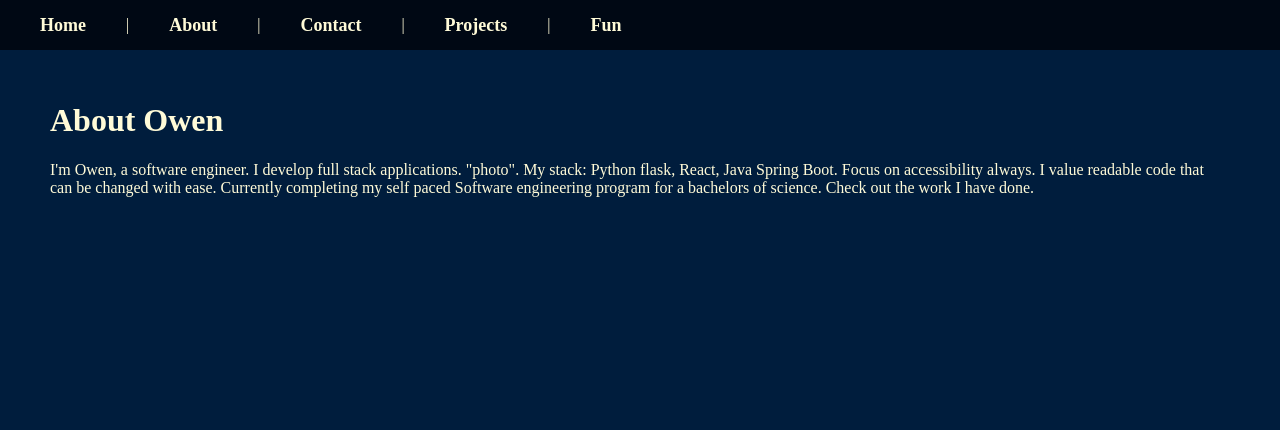
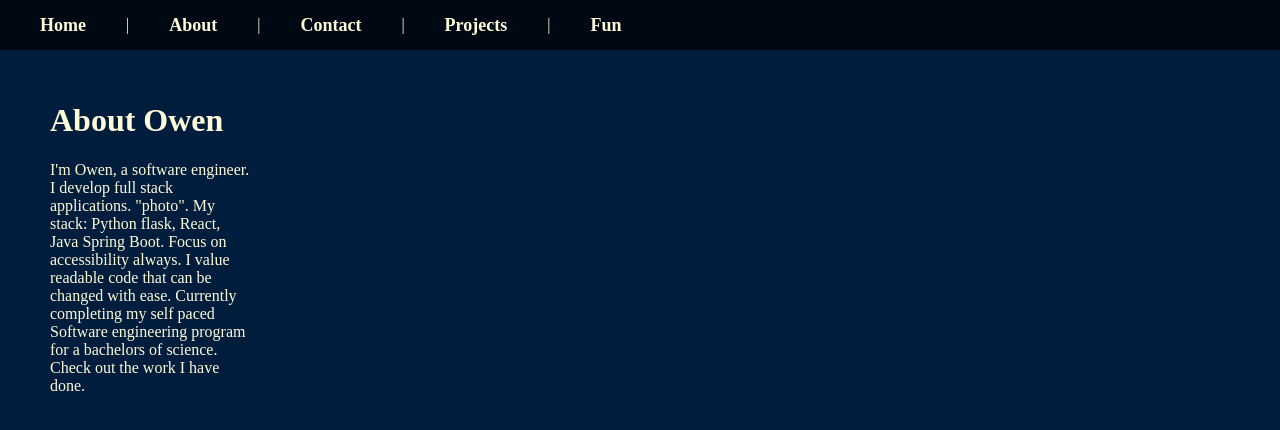
Before and after one commit to owenutley/owenutley.github.io, a React (Vite) app: page /about in a window 1280 px wide. Shown: the top 430 px of the page. Built offline with nearby package versions, Linux system fonts and the light colour scheme.

Commit message:
shorter text box:

```diff
--- /dev/null
+++ b/src/pages/About/About.css
@@ -0,0 +1,3 @@
+p {
+    width: 200px;
+}
--- a/src/pages/About/About.jsx
+++ b/src/pages/About/About.jsx
@@ -1,4 +1,4 @@
-
+import './About.css';
 
 function About() {
     return (
```
